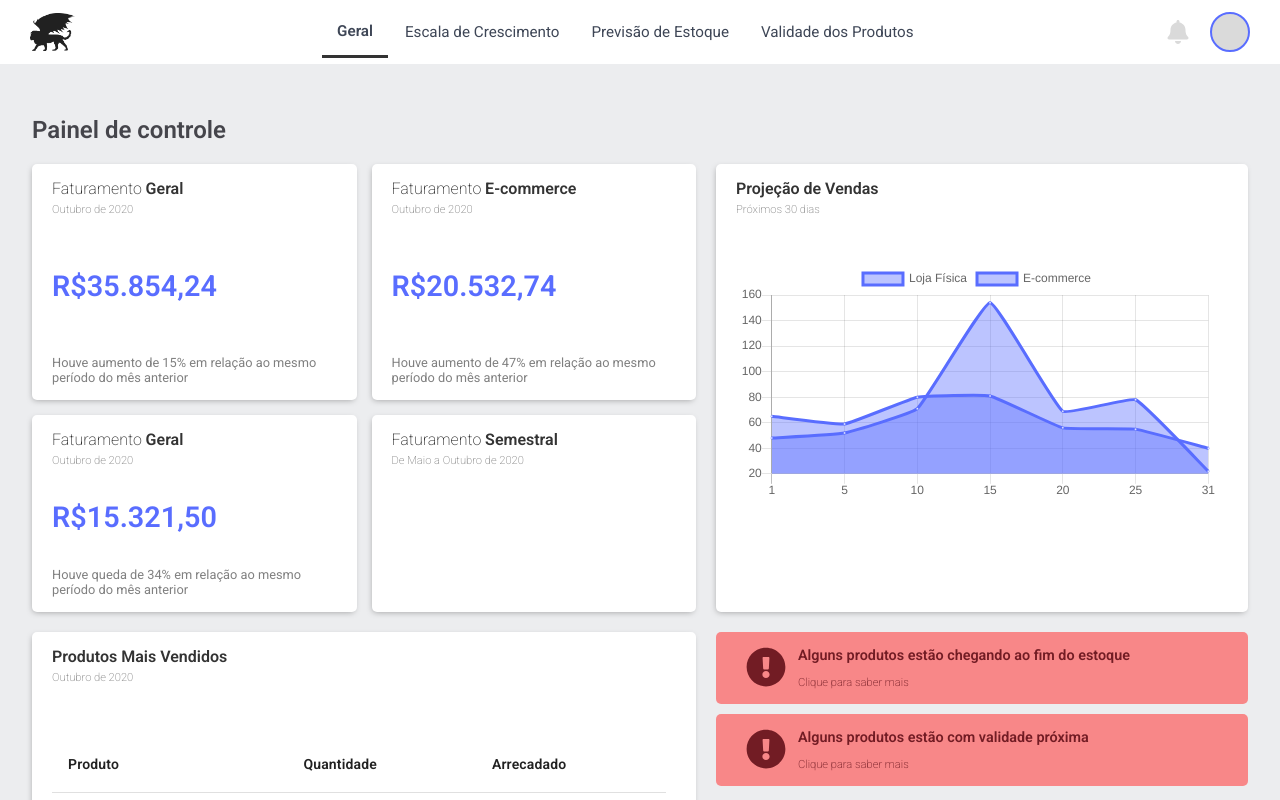
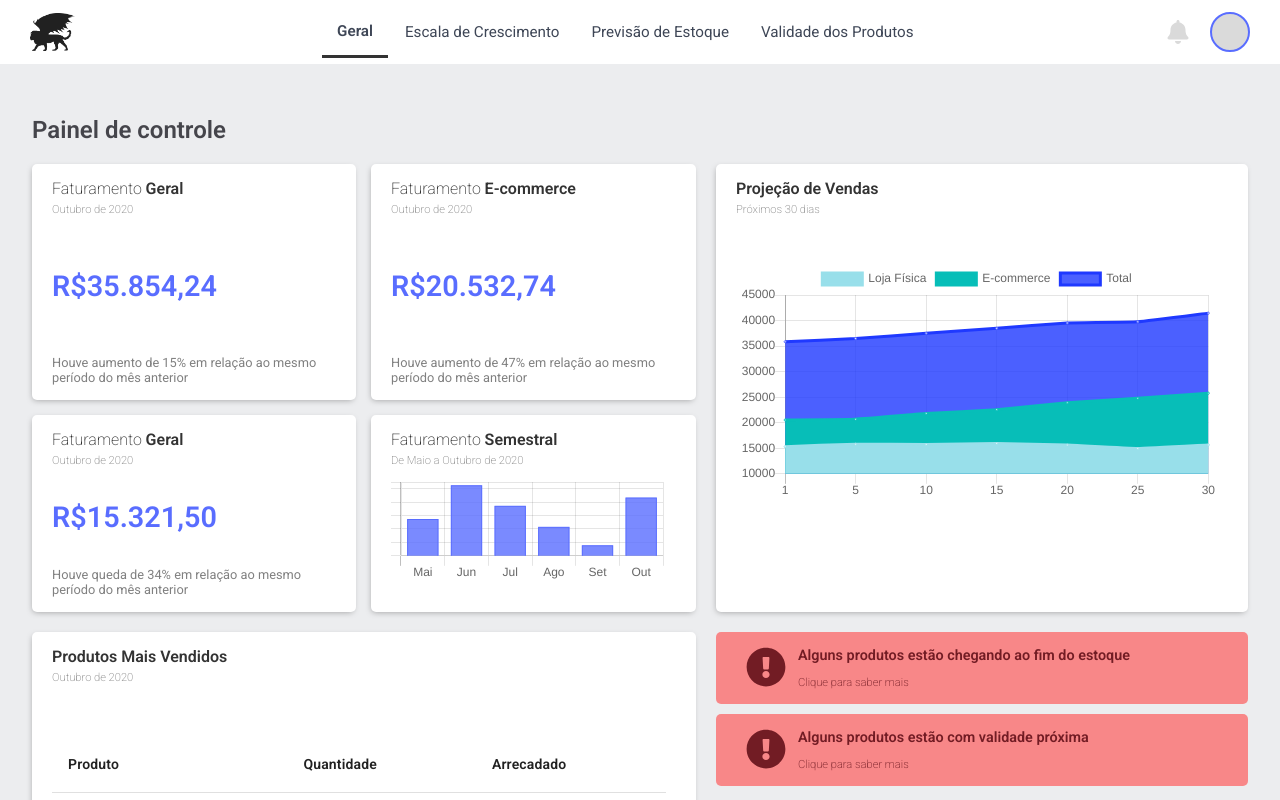
Before and after one commit to manticorasolution/manticora-dashboard, a React (Create React App) app: page / in a window 1280 px wide. Shown: the top 800 px of the page. Built offline with nearby package versions, Linux system fonts and the light colour scheme; the HTML template or start-up script is replaced by a standard one.

Commit message:
chore: change line chart colors

```diff
--- a/package.json
+++ b/package.json
@@ -8,6 +8,7 @@
     "@testing-library/react": "^9.3.2",
     "@testing-library/user-event": "^7.1.2",
     "chart.js": "^2.9.3",
+    "polished": "^4.0.2",
     "react": "^16.13.1",
     "react-chartjs-2": "^2.10.0",
     "react-dom": "^16.13.1",
--- a/src/components/Card/index.js
+++ b/src/components/Card/index.js
@@ -3,6 +3,7 @@ import Container from './styles';
 import InAlertProductsTable from '../Table/inAlertProductsTable';
 import BestSellersTable from '../Table/bestSellersTable';
 import LineChart from '../Chart/lineChart';
+import BarChart from '../Chart/barChart';
 
 const Card = ({
 	className,
@@ -14,6 +15,7 @@ const Card = ({
 	hasInAlertTable,
 	hasBestSellersTable,
 	hasLineChart,
+	hasBarChart,
 }) => {
 	return (
 		<Container className={className}>
@@ -30,6 +32,7 @@ const Card = ({
 			{hasInAlertTable && <InAlertProductsTable />}
 			{hasBestSellersTable && <BestSellersTable />}
 			{hasLineChart && <LineChart />}
+			{hasBarChart && <BarChart />}
 			<p className="revenues">{revenues}</p>
 			<p className="consideration">{consideration}</p>
 		</Container>
--- /dev/null
+++ b/src/components/Chart/barChart.js
@@ -0,0 +1,58 @@
+import React from 'react';
+import { Bar } from 'react-chartjs-2';
+import Container from './styles';
+
+const data = {
+	labels: ['Mai', 'Jun', 'Jul', 'Ago', 'Set', 'Out'],
+	datasets: [
+		{
+			label: 'My First dataset',
+			backgroundColor: 'rgba(89,109,255,0.8)',
+			borderColor: 'rgba(89,109,255,1)',
+			borderWidth: 1,
+			hoverBackgroundColor: 'rgba(89,109,255,0.8)',
+			hoverBorderColor: 'rgba(89,109,255,1)',
+			data: [25485.25, 30524.85, 27458.25, 24321.25, 21582.63, 28695.62, 35854.24]
+		}
+	]
+};
+
+const options = {
+	legend: {
+		display: false
+	},
+	scales: {
+		yAxes: [
+			{
+				ticks: {
+					display: false,
+					max: 31000
+				},
+				gridLines: {
+					show: false
+				}
+			}
+		],
+		xAxes: [
+			{
+				gridLines: {
+					show: false
+				}
+			}
+		]
+	}
+}
+
+const BarChart = () => {
+	return (
+		<Container>
+			<Bar
+				data={data}
+				width={100}
+				height={38}
+				options={options}
+			/>
+		</Container>);
+}
+
+export default BarChart;
--- a/src/components/Chart/lineChart.js
+++ b/src/components/Chart/lineChart.js
@@ -1,51 +1,83 @@
 import React from 'react';
 import { Line } from 'react-chartjs-2';
 
+// const a = document.querySelector('.root');
+
 const data = {
-	labels: ['1', '5', '10', '15', '20', '25', '31'],
-	datasets: [
-		{
+	labels: ['1', '5', '10', '15', '20', '25', '30'],
+	datasets: [{
 		label: 'Loja Física',
 		fill: true,
 		lineTension: 0.1,
-			backgroundColor: 'rgba(89,109,255,0.4)',
-			borderColor: 'rgba(89,109,255,1)',
+		backgroundColor: 'rgba(152,223,234,1)',
+		borderColor: 'rgba(152,223,234,1)',
 		borderCapStyle: 'butt',
 		borderDash: [],
 		borderDashOffset: 0.0,
-			borderJoinStyle: 'miter',
-			pointBorderColor: 'rgba(89,109,255,0.4)',
+		borderWidth: 3,
+		pointBorderColor: 'rgba(152,223,234,1)',
 		pointBackgroundColor: '#fff',
 		pointBorderWidth: 1,
 		pointHoverRadius: 5,
-			pointHoverBackgroundColor: 'rgba(89,109,255,0.4)',
-			pointHoverBorderColor: 'rgba(89,109,255,0.4)',
+		pointHoverBackgroundColor: 'rgba(152,223,234,1)',
+		pointHoverBorderColor: 'rgba(152,223,234,1)',
 		pointHoverBorderWidth: 2,
 		pointRadius: 1,
 		pointHitRadius: 10,
-			data: [65, 59, 80, 81, 56, 55, 40]
+		data: [
+			15321.50,
+			(36482.25 - 20678.56),
+			(37526.36 - 21785.65),
+			(38482.85 - 22564.55),
+			(39524.56 - 23898.6),
+			(39752.20 - 24785.65),
+			(41452.56 - 25789.61)
+		]
 	},
+
 	{
 		label: 'E-commerce',
 		fill: true,
 		lineTension: 0.1,
-			backgroundColor: 'rgba(89,109,255,0.4)',
-			borderColor: 'rgba(89,109,255,1)',
+		// backgroundColor: 'rgba(152,223,234,1)',
+		backgroundColor: 'rgba(7,190,184,1)',
+		borderColor: 'rgba(7,190,184,1)',
 		borderCapStyle: 'butt',
 		borderDash: [],
 		borderDashOffset: 0.0,
-			borderJoinStyle: 'miter',
-			pointBorderColor: 'rgba(89,109,255,0.4)',
+		borderWidth: 3,
+		pointBorderColor: 'rgba(7,190,184,1)',
 		pointBackgroundColor: '#fff',
 		pointBorderWidth: 1,
 		pointHoverRadius: 5,
-			pointHoverBackgroundColor: 'rgba(89,109,255,0.4)',
-			pointHoverBorderColor: 'rgba(89,109,255,0.4)',
+		pointHoverBackgroundColor: 'rgba(7,190,184,1)',
+		pointHoverBorderColor: 'rgba(7,190,184,1)',
 		pointHoverBorderWidth: 2,
 		pointRadius: 1,
 		pointHitRadius: 10,
-			data: [48, 52, 71, 154, 69, 78, 22]
-		}
+		data: [20532.74, 20678.56, 21785.65, 22564.55, 23898.6, 24785.65, 25789.61]
+	},
+
+	{
+		label: 'Total',
+		fill: true,
+		lineTension: 0.1,
+		backgroundColor: 'rgba(31,57,255,0.8)',
+		// backgroundColor: 'rgba(7,190,184,0.8)',
+		borderColor: 'rgba(31,57,255,1)',
+		borderCapStyle: 'butt',
+		borderWidth: 3,
+		pointBorderColor: 'rgba(89,109,255,1)',
+		pointBackgroundColor: '#fff',
+		pointBorderWidth: 1,
+		pointHoverRadius: 5,
+		pointHoverBackgroundColor: 'rgba(89,109,255,1)',
+		pointHoverBorderColor: 'rgba(89,109,255,1)',
+		pointHoverBorderWidth: 2,
+		pointRadius: 1,
+		pointHitRadius: 10,
+		data: [35854.24, 36482.25, 37526.36, 38482.85, 39524.56, 39752.20, 41452.56]
+	},
 	]
 };
 
--- /dev/null
+++ b/src/components/Chart/styles.js
@@ -0,0 +1,7 @@
+import styled from 'styled-components';
+
+const Container = styled.div`
+	margin-top: 10px;
+`;
+
+export default Container;
```
Also changed, not shown: 1 other file (tests, documents, lock files or other folders). Lines whose indentation alone changed are shown as unchanged.
